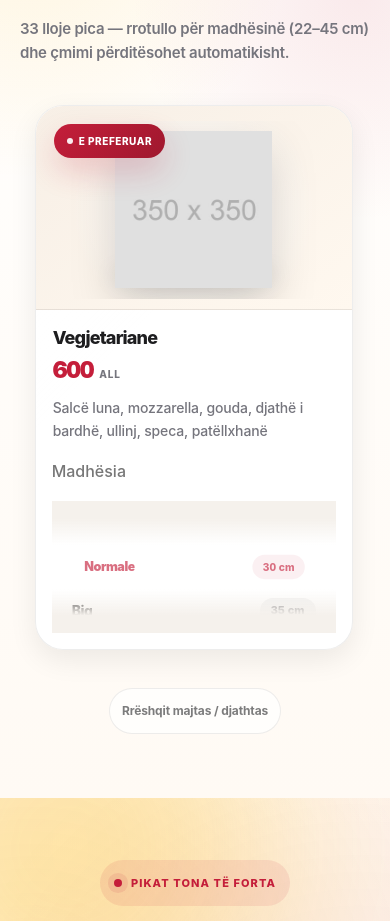
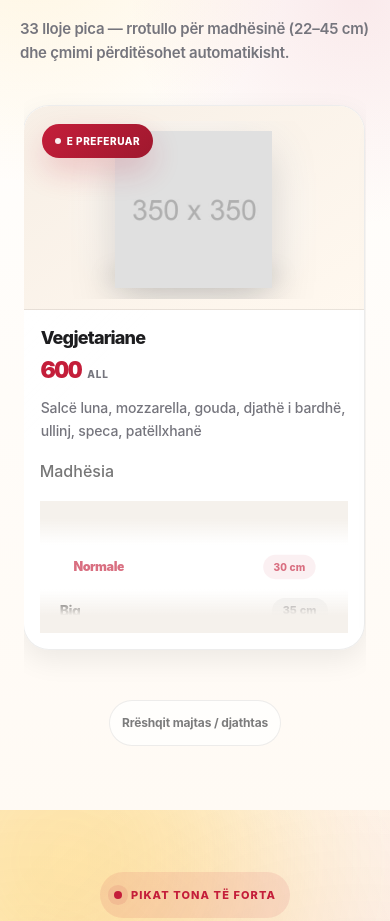
Before and after one commit to nedxha19/Piceri-Luna, a plain HTML site: page index.html in a window 390 px wide. Shown: the part 3069-3990 px from the top of the page. Drawn offline with Linux system fonts and the light colour scheme; animation ran at ten frames a second.

Commit message:
Smoother and simple scrolling

```diff
--- a/css/luna-menu.css
+++ b/css/luna-menu.css
@@ -1178,3 +1178,142 @@
 		font-size: 23px !important;
 	}
 }
+
+/* ============================================================
+   PICERI LUNA — PIZZA CAROUSEL LIKE REVIEWS SLIDER
+   Paste at the END of css/luna-menu.css
+   ============================================================ */
+
+.luna-menu-section .menu-slider.owl-carousel {
+	display: block !important;
+	position: relative !important;
+	width: 100% !important;
+	-webkit-tap-highlight-color: transparent;
+}
+
+.luna-menu-section .menu-slider.owl-carousel .owl-stage-outer {
+	overflow: hidden !important;
+	padding: 8px 0 36px;
+}
+
+.luna-menu-section .menu-slider.owl-carousel .owl-stage {
+	display: flex !important;
+	align-items: stretch !important;
+}
+
+.luna-menu-section .menu-slider.owl-carousel .owl-item {
+	display: flex !important;
+	align-items: stretch !important;
+	height: auto !important;
+	padding: 12px 0;
+	-webkit-user-select: none;
+	user-select: none;
+}
+
+.luna-menu-section .menu-slider.owl-carousel .owl-item>.luna-card {
+	width: 100% !important;
+	height: 100% !important;
+	margin: 0 auto !important;
+}
+
+.luna-menu-section .menu-slider.owl-carousel .owl-item img {
+	-webkit-user-drag: none;
+	user-drag: none;
+}
+
+.luna-menu-section .menu-slider.owl-carousel.owl-drag .owl-item {
+	touch-action: pan-y !important;
+}
+
+.luna-menu-section .menu-slider.owl-carousel .owl-nav {
+	position: absolute !important;
+	top: -96px !important;
+	right: 0 !important;
+	display: flex !important;
+	flex-direction: row-reverse !important;
+	gap: 12px !important;
+	width: auto !important;
+	transform: none !important;
+	z-index: 20 !important;
+}
+
+.luna-menu-section .menu-slider.owl-carousel .owl-nav button {
+	display: inline-flex !important;
+	align-items: center !important;
+	justify-content: center !important;
+	width: 48px !important;
+	height: 48px !important;
+	margin: 0 !important;
+	border: 1px solid rgba(29, 29, 31, 0.08) !important;
+	border-radius: 999px !important;
+	background: rgba(255, 255, 255, 0.88) !important;
+	color: #1d1d1f !important;
+	box-shadow: 0 10px 28px rgba(0, 0, 0, 0.08) !important;
+	backdrop-filter: blur(14px);
+	-webkit-backdrop-filter: blur(14px);
+	transition:
+		transform 0.25s ease,
+		background 0.25s ease,
+		color 0.25s ease,
+		box-shadow 0.25s ease;
+}
+
+.luna-menu-section .menu-slider.owl-carousel .owl-nav button span {
+	display: block;
+	font-size: 34px;
+	line-height: 1;
+	transform: translateY(-2px);
+}
+
+.luna-menu-section .menu-slider.owl-carousel .owl-nav button:hover {
+	transform: translateY(-2px);
+	background: var(--luna-accent, #c41e3a) !important;
+	color: #ffffff !important;
+	box-shadow: 0 14px 30px rgba(196, 30, 58, 0.2) !important;
+}
+
+/* Mobile: same clean feeling as reviews, without arrows */
+@media (max-width: 767px) {
+	.luna-menu-section .menu-slider.owl-carousel .owl-stage-outer {
+		overflow: hidden !important;
+		padding: 6px 0 28px;
+	}
+
+	.luna-menu-section .menu-slider.owl-carousel .owl-nav {
+		display: none !important;
+	}
+
+	.luna-menu-section .menu-slider.owl-carousel .owl-item {
+		padding: 8px 0 18px !important;
+	}
+
+	.luna-menu-section .our-menu-content {
+		padding-left: 10px !important;
+		padding-right: 10px !important;
+		overflow: hidden !important;
+	}
+
+	.luna-card {
+		max-width: min(100%, 390px) !important;
+	}
+
+	.luna-card__surface {
+		min-height: 500px !important;
+		border-radius: 26px !important;
+	}
+
+	.luna-card:hover .luna-card__surface,
+	.luna-card:hover .luna-card__image {
+		transform: none !important;
+	}
+}
+
+@media (max-width: 420px) {
+	.luna-card {
+		max-width: min(100%, 360px) !important;
+	}
+
+	.luna-card__surface {
+		min-height: 490px !important;
+	}
+}
--- a/js/luna-menu.js
+++ b/js/luna-menu.js
@@ -116,8 +116,9 @@
 		}
 
 		/*
-			Restore original Owl Carousel behavior.
-			This brings the pizza cards back to the previous carousel structure.
+			Use the same smooth Owl Carousel method as the reviews section.
+			The reviews slider works well because it stays as a real Owl Carousel,
+			with clean drag behavior and no custom native-scroll conversion.
 		*/
 		if ($slider.hasClass('owl-loaded')) {
 			$slider.trigger('destroy.owl.carousel');
@@ -138,54 +139,75 @@
 			loop: true,
 			nav: true,
 			dots: false,
+			autoplay: false,
+
 			items: 4,
 			margin: 24,
-			smartSpeed: 700,
-			autoplay: false,
+
+			/*
+				Smoother review-like feeling.
+				Higher speed = softer movement.
+			*/
+			smartSpeed: 850,
+			fluidSpeed: 850,
+			dragEndSpeed: 650,
+
+			/*
+				Important for mobile touch.
+			*/
 			mouseDrag: true,
 			touchDrag: true,
 			pullDrag: true,
 			freeDrag: false,
+
 			autoHeight: false,
+			autoWidth: false,
+			rewind: false,
+
 			navText: [
 				'<span aria-hidden="true">‹</span>',
 				'<span aria-hidden="true">›</span>'
 			],
+
 			responsive: {
 				0: {
 					items: 1,
-					nav: true,
-					dots: false,
-					margin: 16
+					margin: 16,
+					stagePadding: 0,
+					nav: false,
+					dots: false
 				},
-				600: {
+				480: {
 					items: 1,
-					nav: true,
-					dots: false,
-					margin: 18
+					margin: 18,
+					stagePadding: 0,
+					nav: false,
+					dots: false
 				},
 				768: {
 					items: 2,
+					margin: 22,
+					stagePadding: 0,
 					nav: true,
-					dots: false,
-					margin: 22
+					dots: false
 				},
 				992: {
 					items: 3,
+					margin: 22,
+					stagePadding: 0,
 					nav: true,
-					dots: false,
-					margin: 22
+					dots: false
 				},
 				1300: {
 					items: 4,
+					margin: 24,
+					stagePadding: 0,
 					nav: true,
-					dots: false,
-					margin: 24
+					dots: false
 				}
 			}
 		});
 	}
-
 	function mountSizePickers() {
 		if (typeof LunaSizePicker !== 'undefined' && typeof LunaSizePicker.mountAll === 'function') {
 			LunaSizePicker.mountAll('.luna-size-picker');
```
Also changed, not shown: 1 other file.
